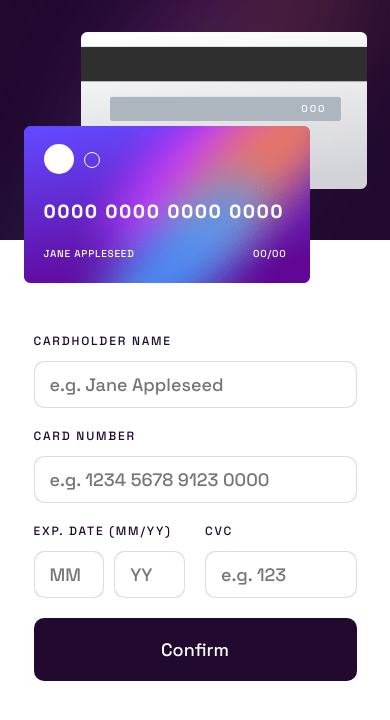
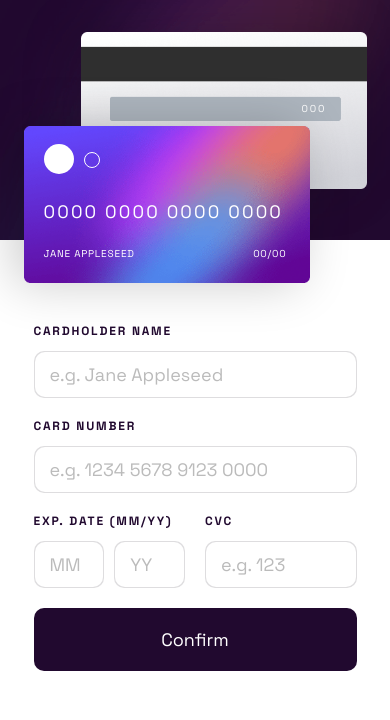
Before and after one commit to paladinescamila/Interactive-Card-Details-Form, a React (Create React App) app: page / in a window 390 px wide. Shown: the top 720 px of the page. Built offline with nearby package versions, Linux system fonts and the light colour scheme.

Commit message:
Fixed responsive styles

```diff
--- a/src/components/Completed/Completed.scss
+++ b/src/components/Completed/Completed.scss
@@ -6,7 +6,6 @@
 	justify-content: center;
 	align-items: center;
 	background-color: $white;
-	padding: 20px;
 	border-radius: 10px;
 	transition: transform 0.5s ease-in-out;
 
@@ -48,7 +47,6 @@
 
 @media (max-width: 1000px) {
 	.form-completed {
-		padding: 10px;
 		width: 100%;
 	}
 }
--- a/src/components/Form/Form.scss
+++ b/src/components/Form/Form.scss
@@ -4,7 +4,6 @@
 	display: flex;
 	flex-direction: column;
 	background-color: $white;
-	padding: 20px;
 	border-radius: 10px;
 	transition: transform 0.5s ease-in-out;
 }
@@ -56,7 +55,7 @@
 
 @media (max-width: 1000px) {
 	.form-container {
-		padding: 10px;
+		padding: 0 10px;
 	}
 
 	label {
--- a/src/components/FrontCard/FrontCard.scss
+++ b/src/components/FrontCard/FrontCard.scss
@@ -50,7 +50,6 @@
 }
 
 .front-card-number {
-	font-weight: bold;
 	font-size: 30px;
 	letter-spacing: 30px * 0.07;
 	grid-area: number;
--- a/src/components/Input/Input.scss
+++ b/src/components/Input/Input.scss
@@ -23,6 +23,11 @@ input[type='number'] {
 	color: $very-dark-violet;
 }
 
+input[type='text']::placeholder,
+input[type='number']::placeholder {
+	color: #bbb;
+}
+
 input[type='number']::-webkit-inner-spin-button,
 input[type='number']::-webkit-outer-spin-button {
 	-webkit-appearance: none;
--- a/src/components/InputSection/InputSection.scss
+++ b/src/components/InputSection/InputSection.scss
@@ -12,6 +12,7 @@ label {
 	padding-bottom: 12px;
 	font-size: 12px;
 	letter-spacing: 12px * 0.17;
+	font-weight: 700;
 }
 
 .error-message {
--- a/src/styles/App.scss
+++ b/src/styles/App.scss
@@ -1,4 +1,4 @@
-@import url('https://fonts.googleapis.com/css2?family=Space+Grotesk:wght@500&display=swap');
+@import url('https://fonts.googleapis.com/css2?family=Space+Grotesk:wght@400;700&display=swap');
 @import './variables.scss';
 
 * {
@@ -55,6 +55,12 @@ body {
 	grid-template-areas: 'front' 'back';
 	grid-area: cards;
 	position: relative;
+}
+
+.front-card-container,
+.back-card-container {
+	border-radius: 10px;
+	box-shadow: -10px 0 50px 1px rgba(0, 0, 0, 0.2);
 }
 
 .front-card-container {
```
